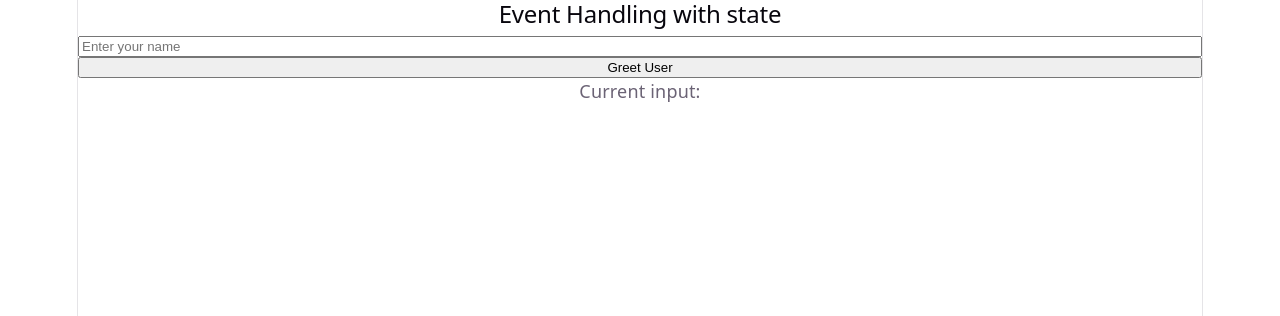
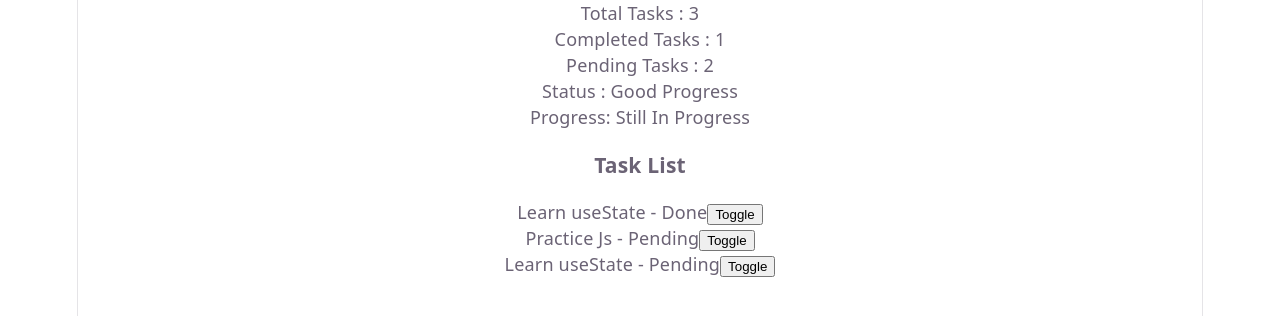
Before and after one commit to poorna834/MERN_Stu_FebMay26Mys, a React (Vite) app in the folder W10/D1/state-hooks-app/: page / in a window 1280 px wide. Shown: the top 316 px of the page. Built offline with nearby package versions, Linux system fonts and the light colour scheme.

Commit message:
Derived State and Conditional Rendering Added

```diff
--- a/W10/D1/state-hooks-app/src/App.jsx
+++ b/W10/D1/state-hooks-app/src/App.jsx
@@ -2,6 +2,7 @@ import { useState } from 'react'
 import { UseStateBasics } from './components/P1'
 import { UpdatingObjectsArraysState } from './components/P2'
 import { EventHandlingState } from './components/P3';
+import { DerivedStateCondRender } from './components/P4'
 import './App.css'
 
 function App() {
@@ -10,7 +11,8 @@ function App() {
     <>
     {/* <UseStateBasics/> */}
     {/* <UpdatingObjectsArraysState /> */}
-    <EventHandlingState/>
+    {/* <EventHandlingState/> */}
+    <DerivedStateCondRender/>
     </>
   )
 }
```
